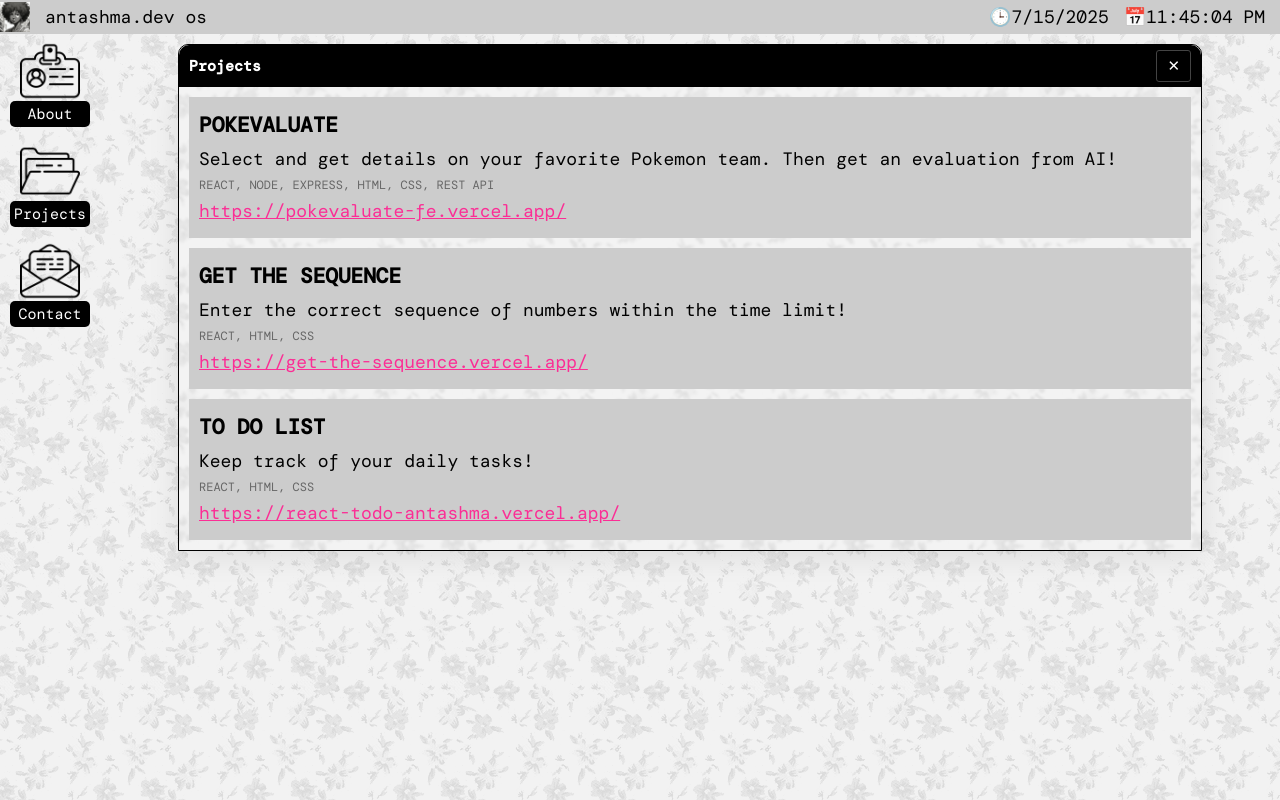
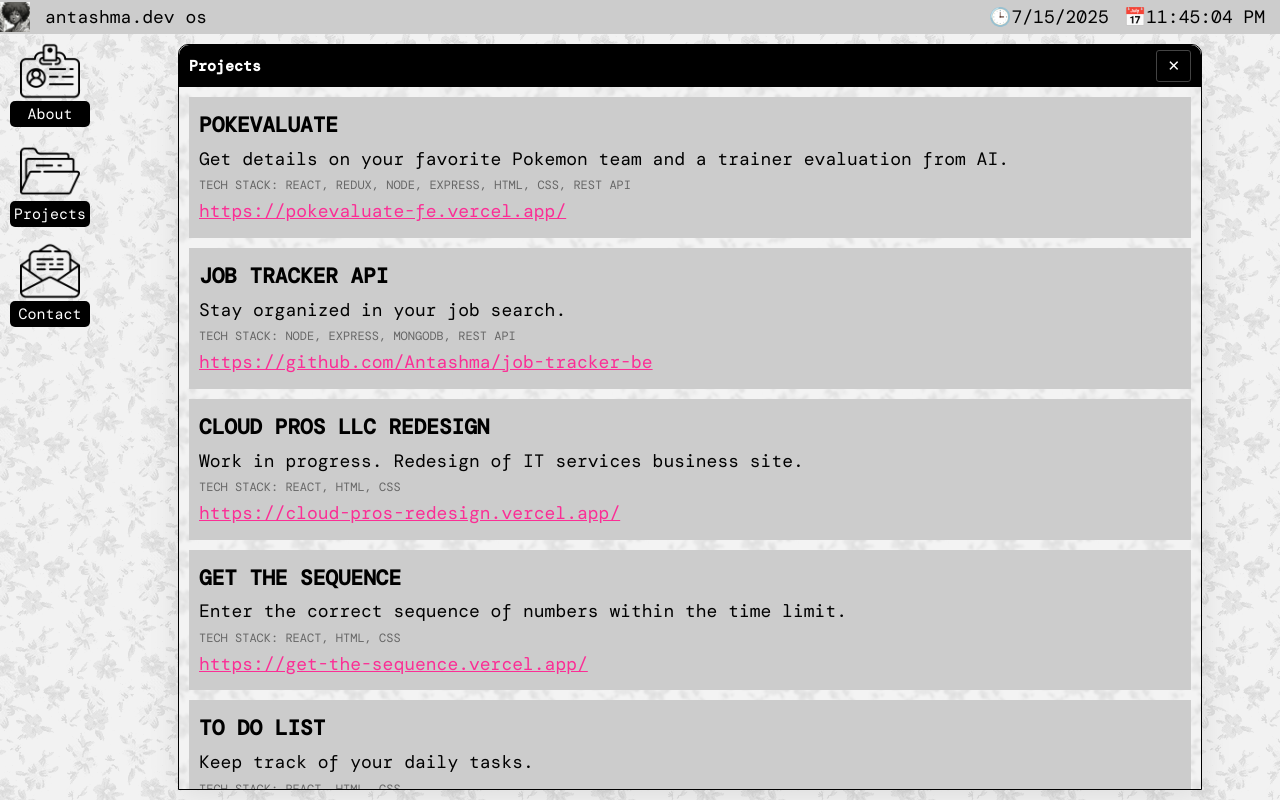
Before and after one commit to Antashma/antashma-site, a React (Vite) app: page /projects in a window 1280 px wide. Built offline with nearby package versions, Linux system fonts and the light colour scheme.

Commit message:
update prohects list

```diff
--- a/src/components/ProjectDetails.jsx
+++ b/src/components/ProjectDetails.jsx
@@ -3,7 +3,7 @@ export default function ProjectDetails({ projectData }) {
         <div className="project-details">
             <h3>{projectData.name}</h3>
             <p>{projectData.description}</p>
-            <p className="tech-stack">{projectData.techStack.join(", ")}</p>
+            <p className="tech-stack">Tech stack: {projectData.techStack.join(", ")}</p>
             <a className="cta-link" href={projectData.url} target="_blank">{projectData.url}</a>
         </div>
     )
--- a/src/data/projects.js
+++ b/src/data/projects.js
@@ -2,24 +2,40 @@ const projects = [
     {
         id: 0,
         name: "PokEvaluate",
-        description: "Select and get details on your favorite Pokemon team. Then get an evaluation from AI!",
-        techStack: ["React", "Node", "Express", "HTML", "CSS", "REST API"],
+        description: "Get details on your favorite Pokemon team and a trainer evaluation from AI.",
+        techStack: ["React", "Redux", "Node", "Express", "HTML", "CSS", "REST API"],
         url: "https://pokevaluate-fe.vercel.app/"
     },
     {
         id: 1,
+        name: "Job Tracker API",
+        description: "Stay organized in your job search.",
+        techStack: ["Node", "Express", "MongoDB", "REST API"],
+        url: "https://github.com/Antashma/job-tracker-be"
+
+    },
+    {
+        id: 2,
+        name: "Cloud Pros LLC Redesign",
+        description: "Work in progress. Redesign of IT services business site.",
+        techStack: ["React", "HTML", "CSS"],
+        url: "https://cloud-pros-redesign.vercel.app/"
+
+    },
+    {
+        id: 3,
         name: "Get The Sequence",
-        description: "Enter the correct sequence of numbers within the time limit!",
+        description: "Enter the correct sequence of numbers within the time limit.",
         techStack: ["React", "HTML", "CSS"],
         url: "https://get-the-sequence.vercel.app/"
     },
     {
-        id: 2,
+        id: 4,
         name: "To Do List",
-        description: "Keep track of your daily tasks!",
+        description: "Keep track of your daily tasks.",
         techStack: ["React", "HTML", "CSS"],
         url: "https://react-todo-antashma.vercel.app/"
-    }
+    },
 ]
 
 export default projects;
--- a/src/pages/About.jsx
+++ b/src/pages/About.jsx
@@ -11,14 +11,13 @@ export default function About() {
 
                 <p>Here, you'll find a collection of <Link to="/projects">projects</Link>, big and small, born from a love of tinkering with my favorite languages—especially JavaScript. Whether it's a quirky side experiment or a full-fledged app, there's always something brewing.</p>
 
-                <p>See something that sparks your interest? I'd love to hear your thoughts—or even collaborate! Feel free to reach out via the <Link to="/contact" >contact page</Link>.</p>
+                <p>See something that sparks your interest? I'd love to hear your thoughts or even collaborate! Feel free to reach out via the <Link to="/contact" >contact page</Link>.</p>
 
                 <p>Enjoy your stay!</p>
 
-                <p className="credits">Site created with ❤️ & ☕ by <a href="https://github.com/Antashma" title="Github link">@antashma</a>
+                <p className="credits">
+                    Site created with ❤️ & ☕ by <a href="https://github.com/Antashma" title="Github link">@antashma</a>
                     <br />
-                    {/* Heart emoticon icons created by <a href="https://www.flaticon.com/packs/heart-emoticons" title="heart emoticon icons">Smashicons - Flaticon</a> */}
-
                     Icons created by <a href="https://www.flaticon.com/free-icons/id-card" title="id card icons">Freepik - Flaticon</a>
                 </p>
 
```
